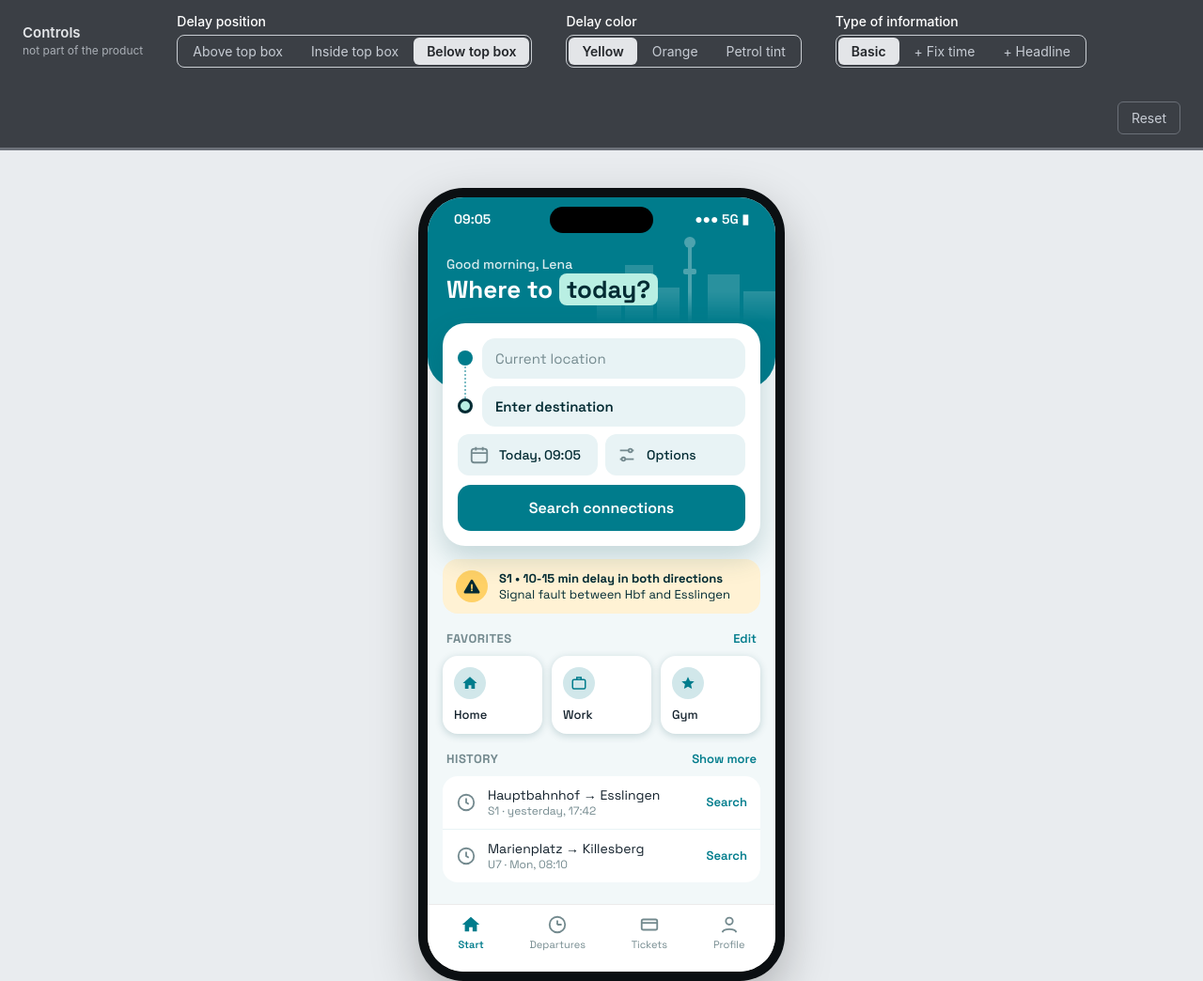
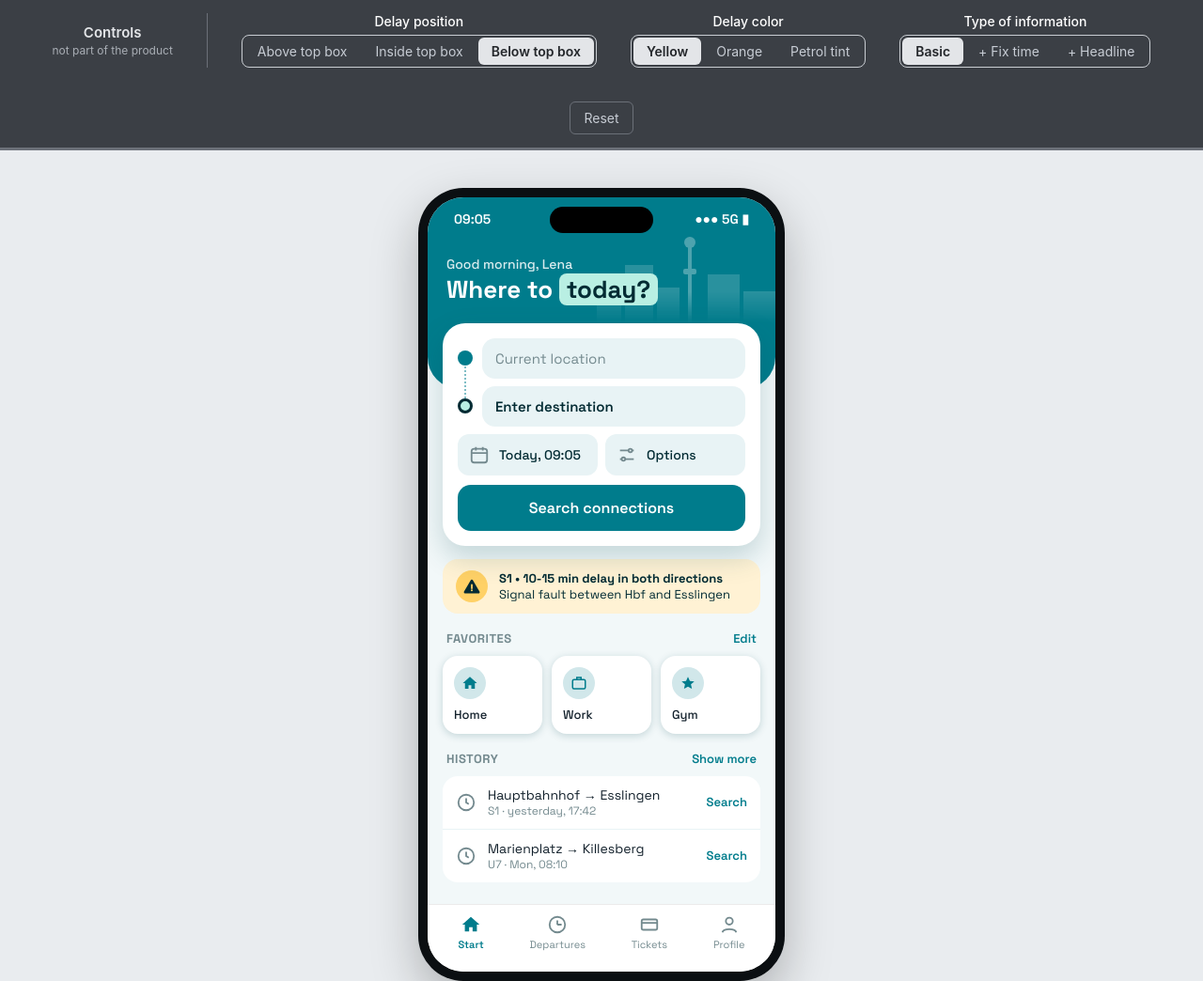
Before and after one commit to marlisa31/d.ai, a plain HTML site: page index.html in a window 1280 px wide. Shown: the top 1044 px of the page at 94% size. Drawn offline with Linux system fonts and the light colour scheme.

Commit message:
Adjustments

```diff
--- a/index.html
+++ b/index.html
@@ -54,12 +54,13 @@ h3 a{color:var(--b);text-transform:none;letter-spacing:0;font-weight:600}
 .screen>*{flex-shrink:0}
 [data-info=time] .h:nth-child(2),[data-info=headline] .h:nth-child(2){display:none}
 .jig{position:sticky;top:0;z-index:50;background:#3b3f45;color:#fff;display:flex;align-items:center;gap:36px;padding:14px 24px;border-bottom:3px solid #6b7078;flex-wrap:wrap}
+.jig{justify-content:center}.jig .t,.jig .g>span{text-align:center}.jig .t{align-self:stretch;display:flex;flex-direction:column;justify-content:center;padding-right:36px;border-right:1px solid #6b7078}
 .jig .t{color:#e3e5e8;font-size:15px;font-weight:600}.jig .t small{display:block;color:#a9aeb5;font-weight:400;font-size:12px;margin-top:2px}
 .jig .g{display:flex;flex-direction:column;gap:6px}.jig .g>span{font-size:14px;font-weight:500}
 .seg{display:flex;border:1.5px solid #c9cdd2;border-radius:8px;padding:2px;gap:2px}
 .seg button{font:inherit;font-size:14px;color:#c7ccd4;background:none;border:0;padding:6px 14px;border-radius:6px;cursor:pointer}
 .seg button.on{background:#e3e5e8;color:#23262a;font-weight:600}
-.jig .reset{margin-left:auto;font:inherit;font-size:14px;color:#c7ccd4;background:none;border:1px solid #6b7078;border-radius:6px;padding:8px 14px;cursor:pointer}
+.jig .reset{margin:0;font:inherit;font-size:14px;color:#c7ccd4;background:none;border:1px solid #6b7078;border-radius:6px;padding:8px 14px;cursor:pointer}
 .row{margin-top:40px}.delay-above .alert{position:relative;z-index:2}.delay-above .plan{margin-top:12px}.delay-inside .alert{margin:12px 0 0}.delay-inside h3{margin-top:12px}.delay-inside .h:nth-child(2){display:none}
 .alert .hl{display:none;font-size:12px;font-weight:400}[data-info=headline] .alert .hl{display:flex;align-items:center;gap:8px;grid-column:1/-1;font-size:12px;font-weight:500;padding-bottom:10px;margin-bottom:-2px;border-bottom:1px solid color-mix(in srgb,var(--af) 16%,transparent)}
 .alert .hl i{width:22px;height:22px}.alert .hl i svg{width:14px;height:14px}[data-info=headline] .alert>i{display:none}[data-info=headline] .alert>div:not(.hl){grid-column:1/-1}
```
